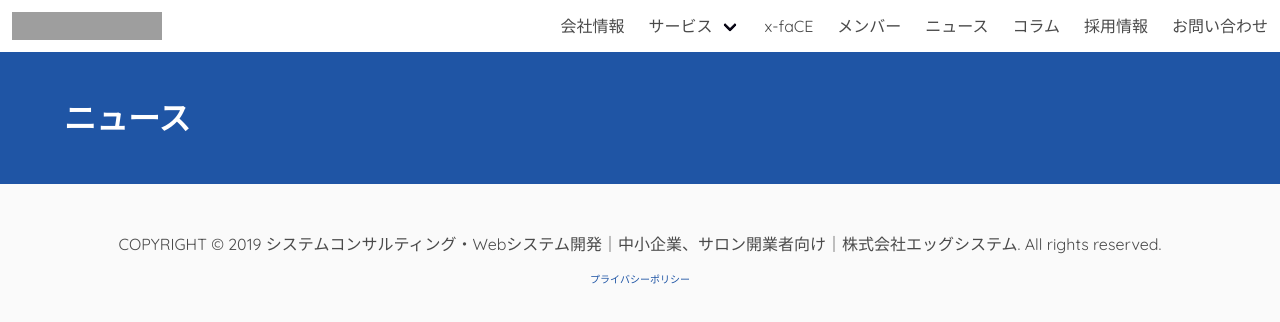
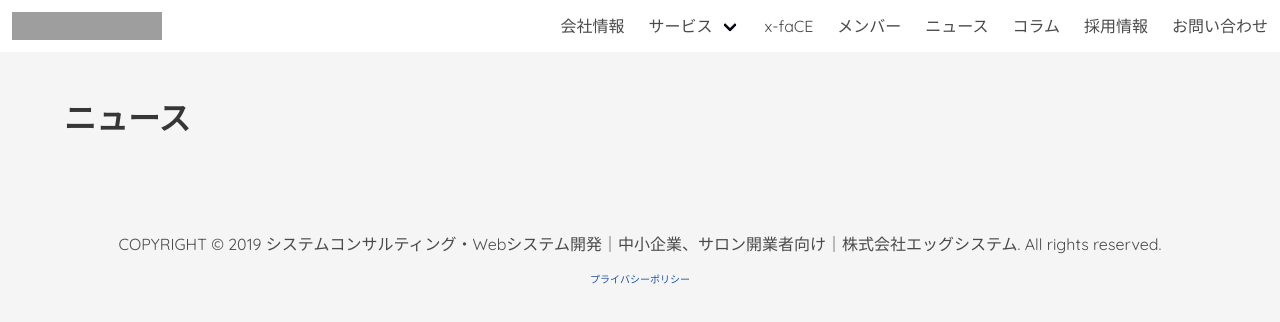
Before and after one commit to egg-system/corporate-site, a Nuxt app: page /news in a window 1280 px wide. Shown: the top 322 px of the page. Built offline with nearby package versions, Linux system fonts and the light colour scheme; grey boxes are pictures that could not be loaded.

Commit message:
色調整

```diff
--- a/assets/common.scss
+++ b/assets/common.scss
@@ -1,5 +1,6 @@
 $black: #0a0716;
 $gray: #f2f4ea;
+$whitesmoke: #f5f5f5;
 $blue: #1f55a5;
 $lightBlue: #87cefa;
 $white: #ffffff;
--- a/assets/main.scss
+++ b/assets/main.scss
@@ -1,13 +1,11 @@
 @import "~bulma/sass/utilities/initial-variables";
 @import "~bulma/sass/utilities/functions";
+@import "common";
 
 // 2. Set your own initial variables
 // Update blue
 // $blue: #72d0eb;
-$blue: #1f55a5;
 // Add pink and its invert
-$black: #0a0716;
-$gray: #f2f4ea;
 $pink-invert: #fff;
 // Add a serif family
 $family-serif: 'Quicksand', sans-serif;
@@ -18,7 +16,7 @@ $navbar-dropdown-arrow: $black;
 $navbar-item-hover-color: $blue;
 
 // フッター
-// $footer-background-color: $scheme-main-bis;
+$footer-background-color: $whitesmoke;
 
 // 3. Set the derived variables
 // Use the new pink as the primary color
--- a/components/pages/common/TheHeroTitle.vue
+++ b/components/pages/common/TheHeroTitle.vue
@@ -1,6 +1,6 @@
 <template>
   <div>
-    <section class="hero is-primary">
+    <section class="hero">
       <div class="hero-body">
         <div class="container">
           <h1 class="title">
@@ -31,4 +31,7 @@ export default {
 </script>
 
 <style lang="scss" scoped>
+.hero {
+  background-color: $whitesmoke;
+}
 </style>
```
